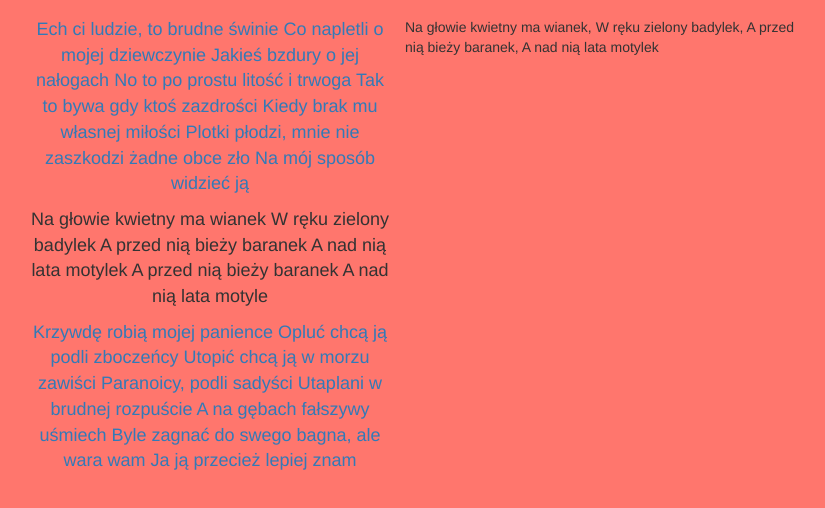
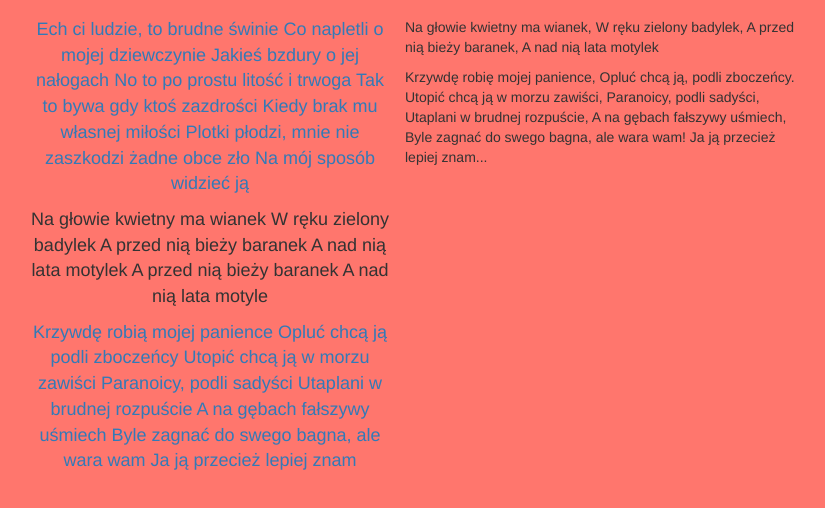
Before and after one commit to blagoff/learning-git-2, a plain HTML site: page index.html in a window 1280 px wide. Shown: the part 86-594 px from the top of the page, without its empty margins (430-1255 px from the left). Drawn offline with nearby package versions, Linux system fonts and the light colour scheme.

```diff
--- a/index.html
+++ b/index.html
@@ -51,6 +51,17 @@
 			A nad nią lata motylek
 		</p>
 
+		<p>
+			Krzywdę robię mojej panience,
+			Opluć chcą ją, podli zboczeńcy.
+			Utopić chcą ją w morzu zawiści,
+			Paranoicy, podli sadyści,
+			Utaplani w brudnej rozpuście,
+			A na gębach fałszywy uśmiech,
+			Byle zagnać do swego bagna, ale wara wam!
+			Ja ją przecież lepiej znam...
+		</p>
+
 	</div>
 
 	</div>
```
